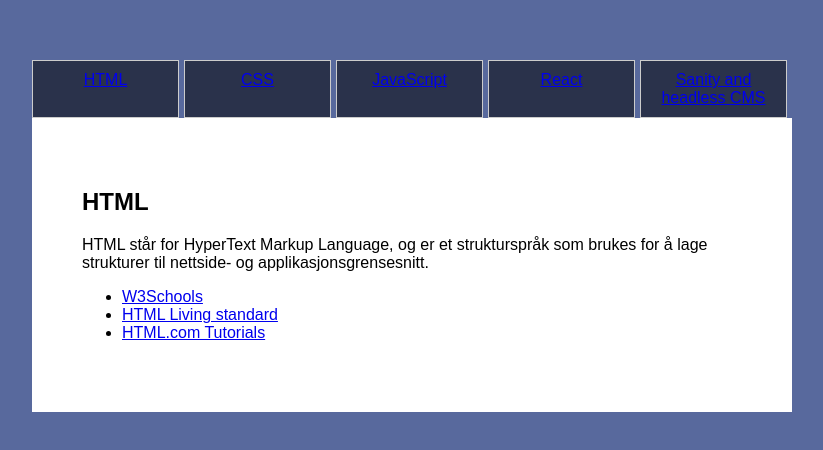
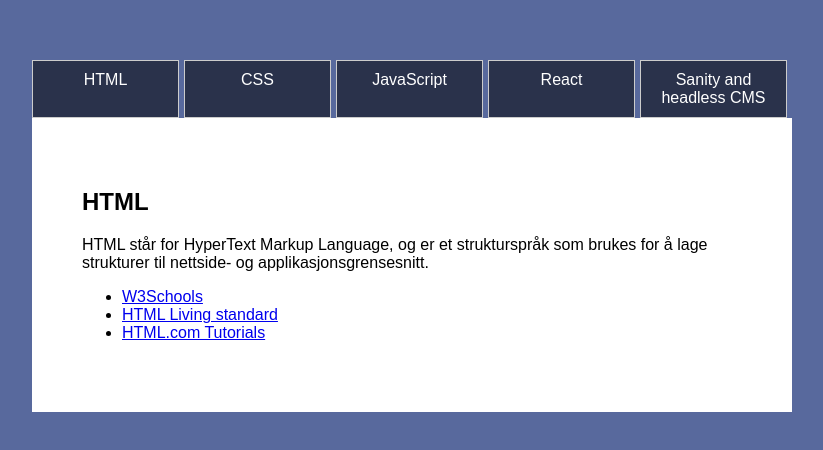
Before and after one commit to ezatjr/uin23ak3_resourceapp_group36, a React (Create React App) app: page / in a window 1280 px wide. Shown: the part 164-614 px from the top of the page, without its empty margins (133-956 px from the left). Built offline with nearby package versions, Linux system fonts and the light colour scheme.

Commit message:
Styling lagt til

```diff
--- a/src/components/Layout.js
+++ b/src/components/Layout.js
@@ -1,22 +1,24 @@
 import React from 'react';
-import { Link } from 'react-router-dom';
+import { Link, useLocation } from 'react-router-dom';
 import './Layout.scss';
 
 const Layout = ({ children }) => {
+  const location = useLocation();
+
   return (
     <div className="container">
       <div className="tab-container">
         <ul className="tab-menu">
-          <li><Link to="/html">HTML</Link></li>
-          <li><Link to="/css">CSS</Link></li>
-          <li><Link to="/javascript">JavaScript</Link></li>
-          <li><Link to="/react">React</Link></li>
-          <li><Link to="/sanity">Sanity and headless CMS</Link></li>
+          <li className={location.pathname === "/html" ? "active" : ""}><Link to="/html">HTML</Link></li>
+          <li className={location.pathname === "/css" ? "active" : ""}><Link to="/css">CSS</Link></li>
+          <li className={location.pathname === "/javascript" ? "active" : ""}><Link to="/javascript">JavaScript</Link></li>
+          <li className={location.pathname === "/react" ? "active" : ""}><Link to="/react">React</Link></li>
+          <li className={location.pathname === "/sanity" ? "active" : ""}><Link to="/sanity">Sanity and headless CMS</Link></li>
         </ul>
       </div>
       <main>
         <div className="resource-details">
-          {children} {/* Gjengi barnekomponenter her */}
+          {children}
         </div>
       </main>
     </div>
--- a/src/components/Layout.scss
+++ b/src/components/Layout.scss
@@ -59,7 +59,15 @@
 
 .tab-menu li:active {
     background-color: #fff;
-    color: #000;
+    color: black !important;
+}
+.tab-menu li a {
+    color: inherit; /* Bruk foreldrenes farge*/
+    text-decoration: none; /* Fjern understreking fra lenker */
+}
+
+.tab-menu li.active a {
+    color: #000 !important;  /* Sett skriftfarge til svart for aktiv fane */
 }
 
 .tab-menu li a:visited {
```
